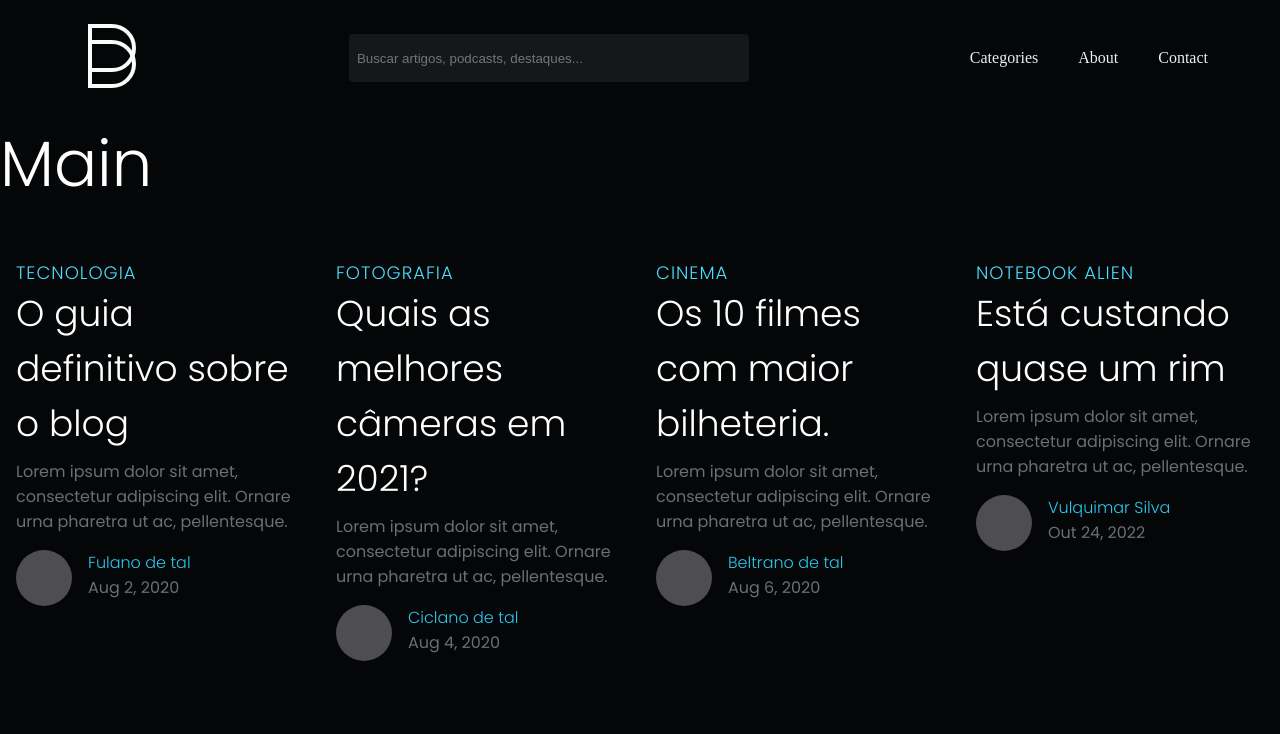
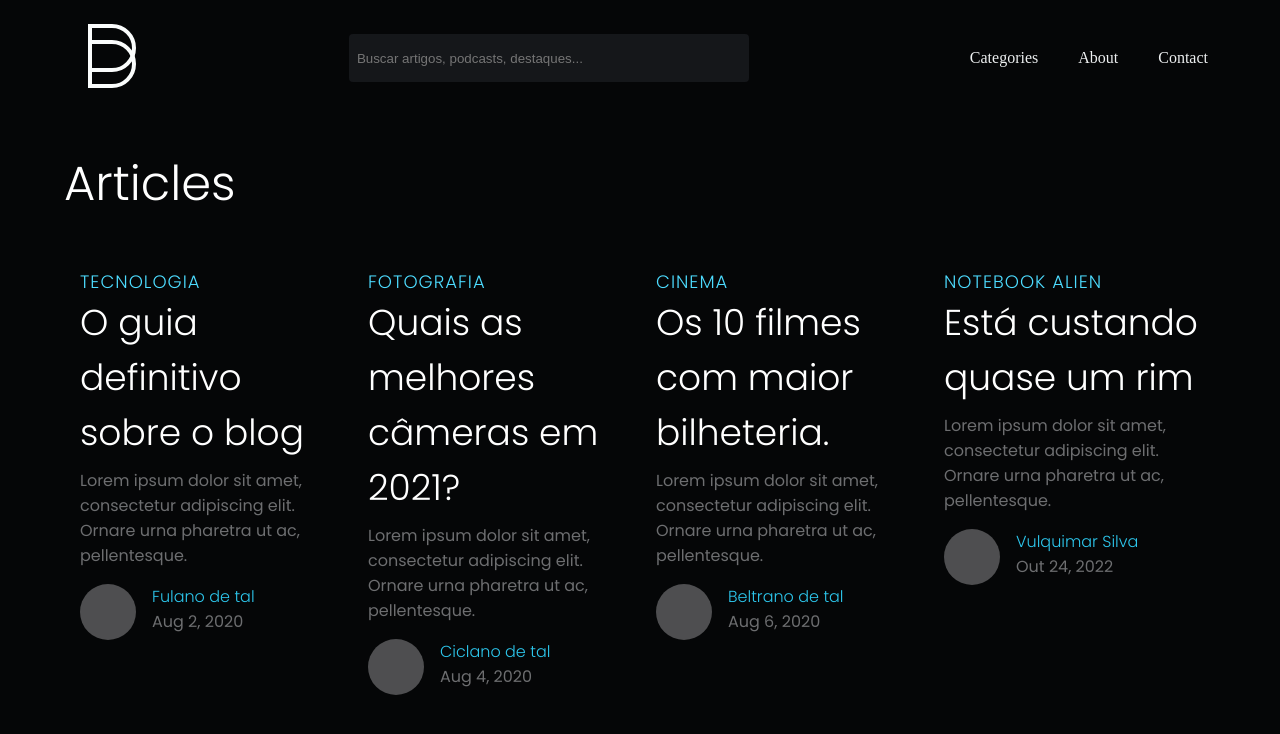
Before and after one commit to Vulquimar-Silva/blog, a React (Create React App) app: page / in a window 1280 px wide. Shown: the top 734 px of the page. Built offline with nearby package versions, Linux system fonts and the light colour scheme; data requests are answered from the project's data file.

Commit message:
added hook useEffect in project

```diff
--- a/src/pages/Main/index.jsx
+++ b/src/pages/Main/index.jsx
@@ -1,4 +1,4 @@
-import React,{useState} from 'react'
+import React,{useState, useEffect} from 'react'
 import api from '../../services/api.js'
 import {Post} from '../../components/Post'
 
@@ -6,19 +6,17 @@ export const Main = () => {
 
   const [post, setPost] = useState([])
 
-  async function getPosts() {
-    try {
-      const response = await api.get('/posts')
+  useEffect(() => {
+    api.get('/posts')
+    .then((response) => {
       setPost(response.data)
-    } catch(error) {
-      console.log('Deu ruim mano ' + error)
-    }
-  }
-  getPosts()
+    })
+  },[post])
 
   return (
     <>
-      <h1>Main</h1>
+      <section className="container">
+      <h2 className='mt-3'>Articles</h2>
         <div className="mt-5 container-posts">
           {
             post.map(post => {
@@ -38,6 +36,7 @@ export const Main = () => {
             })
           }
         </div>
+      </section>
     </>
   )
 }
```
Lines whose indentation alone changed are shown as unchanged.
